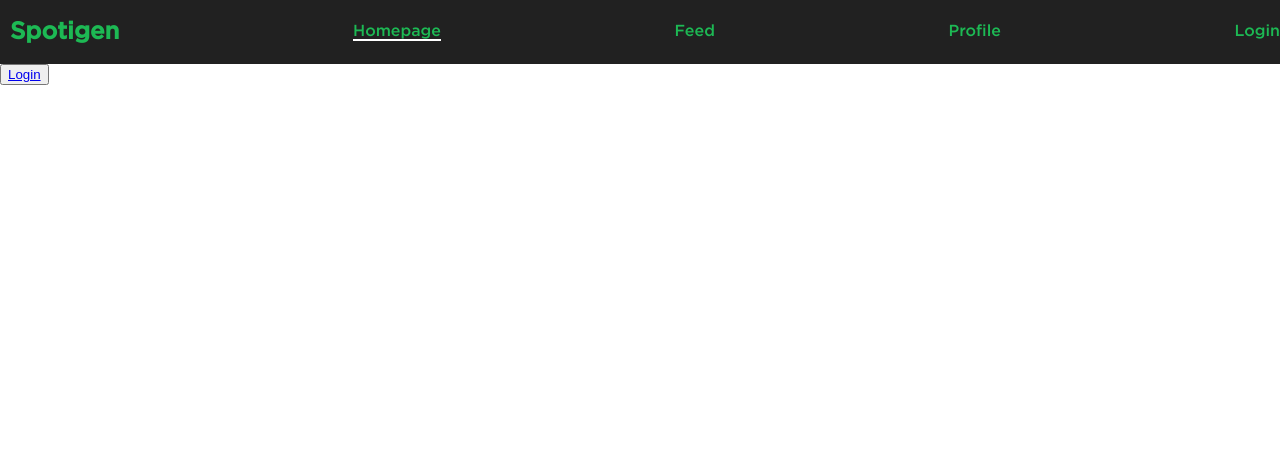
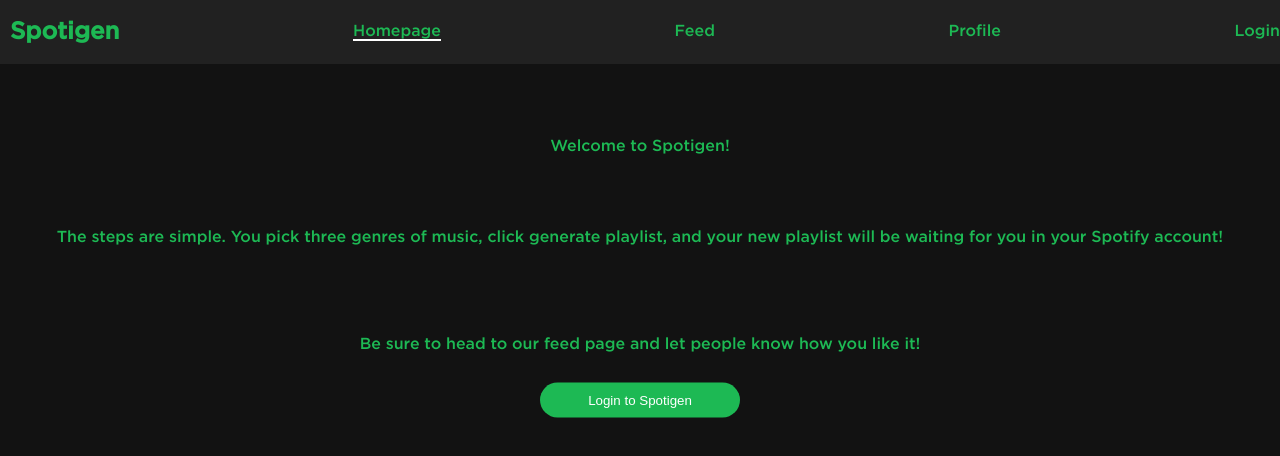
Before and after one commit to jaydenjo7/spoti_gen, a React (Create React App) app in the folder client/: page / in a window 1280 px wide. Shown: the top 456 px of the page. Built offline with nearby package versions, Linux system fonts and the light colour scheme.

Commit message:
profile page close to done. render playlist images with link to spotify

```diff
--- a/client/src/Components/Homepage.js
+++ b/client/src/Components/Homepage.js
@@ -108,8 +108,6 @@ const Homepage = ({ code }) => {
 
   //add playlist link to user's database. called in "addTracksToPlaylist" function
   const updateUserPlaylist = async (username, playlistLink) => {
-    // console.log("playlist link: ", playlistLink);
-    console.log(username);
     try {
       await axios.patch(`/api/users/${username}/playlists`, {
         playlists: playlistLink,
@@ -153,7 +151,7 @@ const Homepage = ({ code }) => {
             value={genres[0]}
             onChange={(event) => handleGenreChange(event, 0)}
           >
-            <option value="">--Choose a genre--</option>
+            <option value="">--Genre 1--</option>
             {allGenres.map((genre, index) => (
               <option key={index + genre} value={genre}>
                 {genre}
@@ -164,7 +162,7 @@ const Homepage = ({ code }) => {
             value={genres[1]}
             onChange={(event) => handleGenreChange(event, 1)}
           >
-            <option value="">--Choose a genre--</option>
+            <option value="">--Genre 2--</option>
             {allGenres.map((genre, index) => (
               <option key={index + genre} value={genre}>
                 {genre}
@@ -175,16 +173,16 @@ const Homepage = ({ code }) => {
             value={genres[2]}
             onChange={(event) => handleGenreChange(event, 2)}
           >
-            <option value="">--Choose a genre--</option>
+            <option value="">--Genre 3--</option>
             {allGenres.map((genre, index) => (
               <option key={index + genre} value={genre}>
                 {genre}
               </option>
             ))}
           </StyledDropdowns>
-          <button style={{ marginTop: "30px" }} onClick={generatePlaylistSongs}>
+          <StyledButton onClick={generatePlaylistSongs}>
             Generate Playlist
-          </button>
+          </StyledButton>
         </StyledDropdownContainer>
         <StyledMessage>
           {playlistLink && (
@@ -206,6 +204,15 @@ const Homepage = ({ code }) => {
   );
 };
 
+const StyledButton = styled.button`
+  margin-top: 30px;
+  background-color: ${COLORS.green};
+  color: white;
+  border-radius: 30px;
+  border: none;
+  cursor: pointer;
+`;
+
 const StyledMessage = styled.div`
   margin-top: 300px;
   color: ${COLORS.green};
@@ -225,6 +232,16 @@ const StyledDropdownContainer = styled.div`
 
 const StyledDropdowns = styled.select`
   margin-top: 30px;
+
+  select {
+    background-color: ${COLORS.darkerGrey};
+    color: ${COLORS.green};
+  }
+
+  option {
+    background-color: ${COLORS.darkerGrey};
+    color: ${COLORS.green};
+  }
 `;
 
 export default Homepage;
--- a/client/src/Components/Login.js
+++ b/client/src/Components/Login.js
@@ -1,14 +1,72 @@
 import React from "react";
+import styled from "styled-components";
+import { COLORS } from "../GlobalStyles";
 
 const AUTH_URL =
   "https://accounts.spotify.com/authorize?client_id=acef137a01a44960b92c90df6bf914d5&response_type=code&redirect_uri=http://localhost:3000&scope=user-read-private%20user-read-email%20playlist-modify-public%20playlist-modify-private%20playlist-read-collaborative";
 
 const Login = () => {
   return (
-    <button>
-      <a href={AUTH_URL}>Login</a>
-    </button>
+    <>
+      <StyledLoginPage>
+        <StyledLogin>
+          <div>
+            <StyledWelcomeText>Welcome to Spotigen!</StyledWelcomeText>
+            <StyledWelcomeText>
+              The steps are simple. You pick three genres of music, click
+              generate playlist, and your new playlist will be waiting for you
+              in your Spotify account!
+            </StyledWelcomeText>
+            <StyledWelcomeText>
+              <br /> Be sure to head to our feed page and let people know how
+              you like it!
+            </StyledWelcomeText>
+          </div>
+          <StyledButton>
+            <a
+              style={{ textDecoration: "none", color: `white` }}
+              href={AUTH_URL}
+            >
+              Login to Spotigen
+            </a>
+          </StyledButton>
+        </StyledLogin>
+      </StyledLoginPage>
+    </>
   );
 };
 
+const StyledWelcomeText = styled.p`
+  color: ${COLORS.green};
+  display: flex;
+  justify-content: center;
+  align-items: center;
+  margin-top: 75px;
+`;
+
+const StyledLoginPage = styled.div`
+  background-color: ${COLORS.black};
+  height: 100vh;
+`;
+
+const StyledLogin = styled.div`
+  display: flex;
+  justify-content: center;
+  align-items: center;
+  transform: translateY(-50%, -50%);
+`;
+
+const StyledButton = styled.button`
+  position: absolute;
+  top: 50%;
+  left: 50%;
+  transform: translate(-50%, -50%);
+  background-color: ${COLORS.green};
+  border: none;
+  border-radius: 30px;
+  padding: 10px;
+  width: 200px;
+  cursor: pointer;
+`;
+
 export default Login;
--- a/client/src/Components/ProfilePage.js
+++ b/client/src/Components/ProfilePage.js
@@ -1,12 +1,18 @@
 import React, { useState, useEffect } from "react";
 import axios from "axios";
 import useAuth from "../useAuth";
+import styled from "styled-components";
+import { COLORS } from "../GlobalStyles";
 
 const ProfilePage = ({ code }) => {
   const accessToken = useAuth(code);
-  const [userName, setUserName] = useState("");
+  const [displayName, setDisplayName] = useState("");
   const [profilePic, setProfilePic] = useState("");
+  const [playlists, setPlaylists] = useState();
+  const [playlistImages, setPlaylistImages] = useState([]);
+  const [imageLink, setImageLink] = useState("");
 
+  //fetch user's profile pic and display name
   useEffect(() => {
     if (!accessToken) return;
     axios
@@ -16,7 +22,7 @@ const ProfilePage = ({ code }) => {
         },
       })
       .then((res) => {
-        setUserName(res.data.display_name);
+        setDisplayName(res.data.display_name);
         setProfilePic(res.data.images[0].url);
       })
       .catch((err) => {
@@ -24,12 +30,110 @@ const ProfilePage = ({ code }) => {
       });
   }, [accessToken]);
 
+  //fetch user's generated playlists
+  useEffect(() => {
+    const getPlaylists = async () => {
+      if (!accessToken || !displayName) return;
+      try {
+        const response = await axios.get(`/api/playlists/${displayName}`, {
+          headers: {
+            Authorization: `Bearer ${accessToken}`,
+          },
+        });
+
+        const data = response.data.data;
+        // console.log(data);
+        setPlaylists(data);
+      } catch (error) {
+        console.log(error);
+      }
+    };
+    getPlaylists();
+  }, [accessToken, displayName]);
+
+  //get playlist images
+  useEffect(() => {
+    const getPlaylistImages = async (playlistLink) => {
+      if (!accessToken || !displayName || !playlistLink) return;
+      try {
+        //get the playlistId from the playlist link
+        const playlistId = playlistLink.split("/playlist/")[1];
+        console.log(playlistId);
+
+        const response = await axios.get(
+          `https://api.spotify.com/v1/playlists/${playlistId}`,
+          {
+            headers: {
+              Authorization: `Bearer ${accessToken}`,
+            },
+          }
+        );
+        // console.log(response.data.external_urls.spotify);
+        setPlaylistImages((prevImages) => [
+          ...prevImages,
+          response.data.images[1].url,
+        ]);
+        setImageLink(response.data.external_urls.spotify);
+      } catch (error) {
+        console.log(error);
+      }
+    };
+
+    if (playlists) {
+      playlists.map((playlist) => {
+        const playlistLink = playlist.link;
+        getPlaylistImages(playlistLink);
+      });
+    }
+  }, [accessToken, displayName, playlists]);
+
+  console.log(playlistImages);
   return (
-    <div>
-      <h1>Welcome, {userName}</h1>
-      <img src={profilePic} />
-    </div>
+    <>
+      <StyledProfilePage>
+        <h1
+          style={{
+            marginTop: "0px",
+            color: `${COLORS.green}`,
+            marginLeft: "20px",
+          }}
+        >
+          Welcome, {displayName}
+        </h1>
+        <StyledProfilePic src={profilePic} />
+
+        <h2 style={{ color: `${COLORS.green}` }}>Your Generated Playlists </h2>
+
+        <StyledPlaylistImageContainer>
+          {playlistImages.map((image, index) => (
+            <a href={imageLink} key={index}>
+              <StyledPlaylistImages src={image} key={index} />
+            </a>
+          ))}
+        </StyledPlaylistImageContainer>
+      </StyledProfilePage>
+    </>
   );
 };
 
+const StyledPlaylistImageContainer = styled.div`
+  display: flex;
+`;
+
+const StyledPlaylistImages = styled.img`
+  height: 200px;
+  margin: 5px;
+  width: 200px;
+`;
+
+const StyledProfilePage = styled.div`
+  background-color: ${COLORS.black};
+  height: 100vh;
+`;
+
+const StyledProfilePic = styled.img`
+  border-radius: 50%;
+  margin-left: 20px;
+`;
+
 export default ProfilePage;
--- a/client/src/useAuth.js
+++ b/client/src/useAuth.js
@@ -28,6 +28,8 @@ const useAuth = (code) => {
       });
   }, [code]);
 
+  //
+  //handles refresh token
   useEffect(() => {
     if (!refreshToken || !expiresIn) return;
 
```
Also changed, not shown: client/src/App.js (+0 -25 lines), 2 other files (tests, documents, lock files or other folders).
